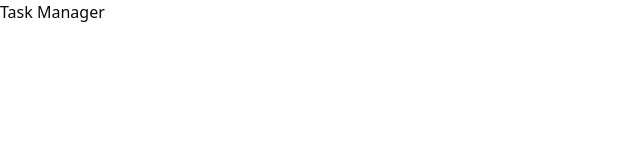
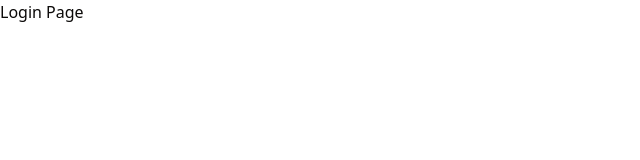
Before and after one commit to figueroaignacio/task-manager, a React (Vite) app in the folder apps/web/: page /auth/login in a window 1280 px wide. Shown: the top 160 px of the page, without its empty margins (0-640 px from the left). Built offline with nearby package versions, Linux system fonts and the light colour scheme; the HTML template or start-up script is replaced by a standard one.

Commit message:
feat: add react router and main pages

```diff
--- a/apps/web/package.json
+++ b/apps/web/package.json
@@ -16,6 +16,7 @@
     "lucide-react": "^0.487.0",
     "react": "^19.0.0",
     "react-dom": "^19.0.0",
+    "react-router": "^7.5.0",
     "tailwind-merge": "^3.2.0",
     "tailwindcss": "^4.1.3",
     "tw-animate-css": "^1.2.5"
--- a/apps/web/src/App.tsx
+++ b/apps/web/src/App.tsx
@@ -1,7 +1,9 @@
+import { AppRouter } from "./components/router";
+
 export default function App() {
   return (
-    <main>
-      <h1>Task Manager</h1>
-    </main>
+    <>
+      <AppRouter />
+    </>
   );
 }
--- /dev/null
+++ b/apps/web/src/components/router.tsx
@@ -0,0 +1,20 @@
+import { Home } from "lucide-react";
+import { Route, Routes } from "react-router";
+
+import { AuthLayout } from "@/layouts/auth-layout";
+import { LoginPage } from "@/pages/login";
+import { RegisterPage } from "@/pages/register";
+
+export function AppRouter() {
+  return (
+    <Routes>
+      <Route index element={<Home />} />
+      <Route path="auth">
+        <Route element={<AuthLayout />}>
+          <Route path="login" element={<LoginPage />} />
+          <Route path="register" element={<RegisterPage />} />
+        </Route>
+      </Route>
+    </Routes>
+  );
+}
--- /dev/null
+++ b/apps/web/src/layouts/auth-layout.tsx
@@ -0,0 +1,5 @@
+import { Outlet } from "react-router";
+
+export function AuthLayout() {
+  return <Outlet />;
+}
--- /dev/null
+++ b/apps/web/src/main.tsx
@@ -0,0 +1,13 @@
+import { StrictMode } from "react";
+import { createRoot } from "react-dom/client";
+import { BrowserRouter } from "react-router";
+import App from "./App.tsx";
+import "./index.css";
+
+createRoot(document.getElementById("root")!).render(
+  <StrictMode>
+    <BrowserRouter>
+      <App />
+    </BrowserRouter>
+  </StrictMode>
+);
--- /dev/null
+++ b/apps/web/src/pages/login.tsx
@@ -0,0 +1,3 @@
+export function LoginPage() {
+  return <section>Login Page</section>;
+}
--- /dev/null
+++ b/apps/web/src/pages/register.tsx
@@ -0,0 +1,3 @@
+export function RegisterPage() {
+  return <section>Register Page</section>;
+}
```
Also changed, not shown: apps/web/src/layouts/layout.tsx (added), apps/web/src/pages/home.tsx (added).
